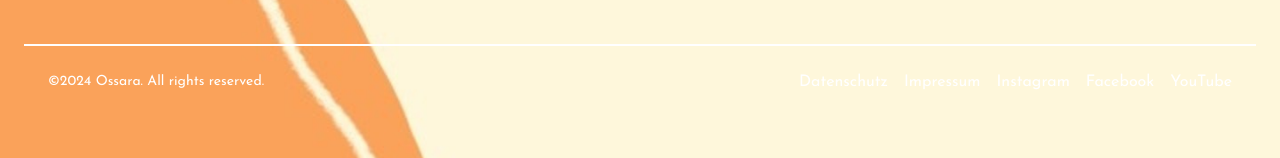
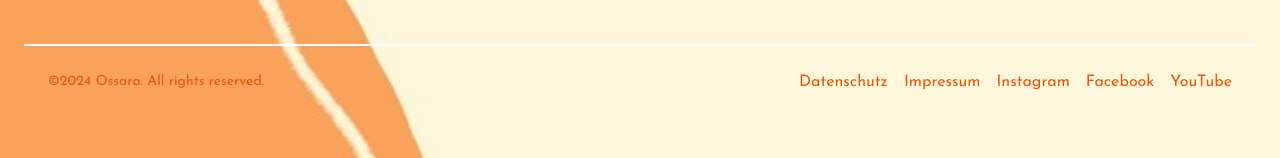
Before and after one commit to Chell0/wera, a Next.js app: page / in a window 1280 px wide. Shown: the part 2300-2458 px from the top of the page. Built offline with nearby package versions, Linux system fonts and the light colour scheme.

Commit message:
update project

```diff
--- a/app/layout.tsx
+++ b/app/layout.tsx
@@ -8,7 +8,7 @@ const jose = Josefin_Sans({
 });
 
 export const metadata: Metadata = {
-  title: "MachtBewusst-Hamburg",
+  title: "-",
   description: "Build by Kazifiti",
 };
 
--- a/components/Banner/Banner.tsx
+++ b/components/Banner/Banner.tsx
@@ -5,7 +5,7 @@ export default function Banner() {
         <>
             <div className="relative w-full sm:w-[1061.95px] h-60 mt-20 sm:h-96 md:h-[462px] mx-auto">
                 <Image
-                    src="/banner.png"
+                    src="/Banner.png"
                     alt="Banner"
                     layout="fill"
                     objectFit="cover"
--- a/components/Footer/Footer.tsx
+++ b/components/Footer/Footer.tsx
@@ -9,14 +9,14 @@ export default function Footer() {
             <footer className="p-6 mt-20 border-t-2 border-white my-4">
                 <div
                     className="container mx-auto flex flex-col items-center md:flex-row md:justify-between text-center md:text-left">
-                    <p className="text-sm text-white">©{currentYear} Ossara. All rights reserved.</p>
+                    <p className="text-sm text-orange-600">©{currentYear} Ossara. All rights reserved.</p>
                     <div
                         className="mt-4 md:mt-0 flex flex-col md:flex-row md:items-center space-y-2 md:space-y-0 md:space-x-4">
-                        <Link href="#" className="no-underline text-white hover:text-gray-600">Datenschutz</Link>
-                        <Link href="#" className="no-underline text-white hover:text-gray-600">Impressum</Link>
-                        <Link href="#" className="no-underline text-white hover:text-gray-600">Instagram</Link>
-                        <Link href="#" className="no-underline text-white hover:text-gray-600">Facebook</Link>
-                        <Link href="#" className="no-underline text-white hover:text-gray-600">YouTube</Link>
+                        <Link href="#" className="no-underline text-orange-600 hover:text-gray-600">Datenschutz</Link>
+                        <Link href="#" className="no-underline text-orange-600 hover:text-gray-600">Impressum</Link>
+                        <Link href="#" className="no-underline text-orange-600 hover:text-gray-600">Instagram</Link>
+                        <Link href="#" className="no-underline text-orange-600 hover:text-gray-600">Facebook</Link>
+                        <Link href="#" className="no-underline text-orange-600 hover:text-gray-600">YouTube</Link>
                     </div>
                 </div>
             </footer>
```
Also changed, not shown: public/Banner.jpg (added).
